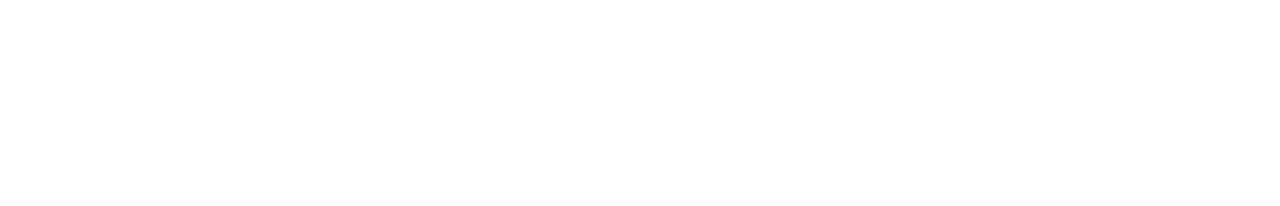
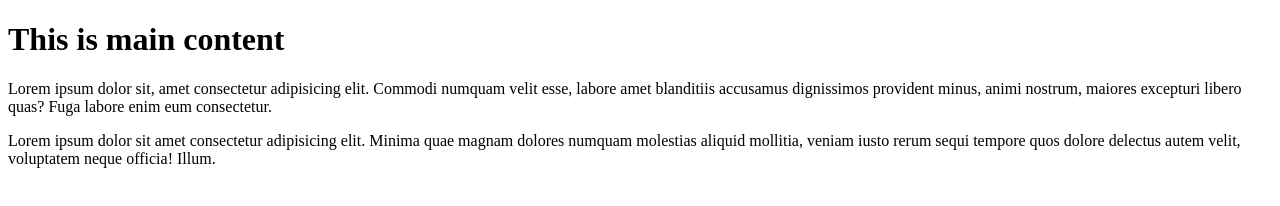
Before and after one commit to isaclundgren/git-colab, a plain HTML site: page index.html in a window 1280 px wide. Drawn offline with Linux system fonts and the light colour scheme.

Commit message:
adding main content

```diff
--- a/index.html
+++ b/index.html
@@ -9,7 +9,19 @@
 </head>
 
 <body>
-
+    <main>
+        <h1>This is main content</h1>
+        <section class="section-1">
+            <p>Lorem ipsum dolor sit, amet consectetur adipisicing elit. Commodi numquam velit esse, labore amet
+                blanditiis accusamus dignissimos provident minus, animi nostrum, maiores excepturi libero quas? Fuga
+                labore enim eum consectetur.</p>
+        </section>
+        <section class="section-2">
+            Lorem ipsum dolor sit amet consectetur adipisicing elit. Minima quae magnam dolores numquam molestias
+            aliquid mollitia, veniam iusto rerum sequi tempore quos dolore delectus autem velit, voluptatem neque
+            officia! Illum.
+        </section>
+    </main>
 </body>
 
 </html>
```
